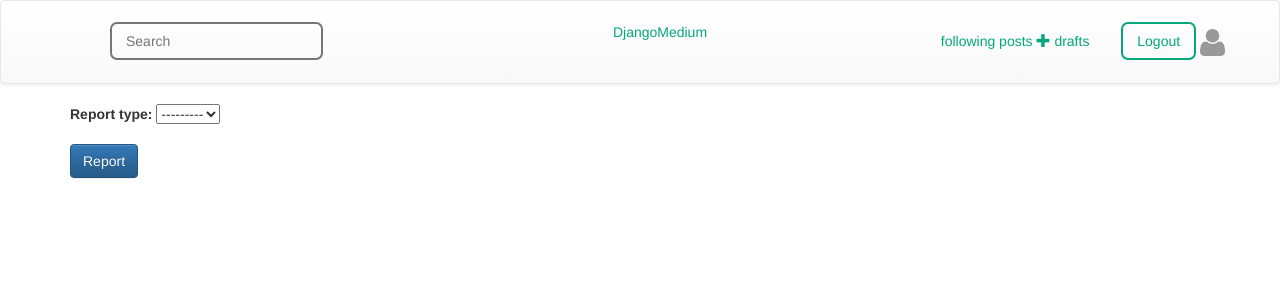
After one commit to akalp/DjangoMedium, a Django app: page /report_post/1/ in a window 1280 px wide. The commit adds this page. Shown: the top 300 px of the page. Run offline with Django 3.2, Linux system fonts and the light colour scheme; the visitor is signed in with stand-in values (Sample User, id 1); data that the repository does not hold is empty; some libraries are stand-ins or nearby versions.

Commit message:
add user/post reporting

```diff
--- a/blog/admin.py
+++ b/blog/admin.py
@@ -1,8 +1,11 @@
 from django.contrib import admin
 from django.contrib.auth.admin import UserAdmin
-from .models import CustomUser, Post, Comment, Topic
+from .models import CustomUser, Post, Comment, Topic, ReportType, UserReport, PostReport
 
 admin.site.register(CustomUser, UserAdmin)
 admin.site.register(Post)
 admin.site.register(Comment)
 admin.site.register(Topic)
+admin.site.register(ReportType)
+admin.site.register(UserReport)
+admin.site.register(PostReport)
--- a/blog/forms.py
+++ b/blog/forms.py
@@ -1,7 +1,7 @@
 from django import forms
 from django.contrib.auth.forms import UserCreationForm
 
-from .models import CustomUser, Post, Comment
+from .models import CustomUser, Post, Comment, UserReport, PostReport
 
 from datetime import datetime
 
@@ -46,3 +46,15 @@ class CommentForm(forms.ModelForm):
     def __init__(self, *args, **kwargs):
         super(CommentForm, self).__init__(*args, **kwargs)
         self.fields['content'].label = "Write a comment:"
+
+
+class UserReportForm(forms.ModelForm):
+    class Meta:
+        model = UserReport
+        fields = ('report_type',)
+
+
+class PostReportForm(forms.ModelForm):
+    class Meta:
+        model = PostReport
+        fields = ('report_type',)
--- a/blog/models.py
+++ b/blog/models.py
@@ -134,3 +134,34 @@ class Comment(models.Model):
         return reverse('post', kwargs={
             'pk': self.pk
         })
+
+
+class ReportType(models.Model):
+    type = models.CharField(max_length=250, blank=False)
+
+    def __str__(self):
+        return self.type
+
+
+class PostReport(models.Model):
+    class Meta:
+        unique_together = (('user', 'post'),)
+
+    user = models.ForeignKey(CustomUser, on_delete=models.CASCADE, related_name='report_posts')
+    post = models.ForeignKey(Post, on_delete=models.CASCADE)
+    report_type = models.ForeignKey(ReportType, on_delete=models.CASCADE, related_name='reported_posts', blank=False)
+
+    def __str__(self):
+        return str(self.user)+" report "+str(self.post)+" by "+str(self.post.author)+" with "+str(self.report_type)
+
+
+class UserReport(models.Model):
+    class Meta:
+        unique_together = (('reporter', 'reported'),)
+
+    reporter = models.ForeignKey(CustomUser, on_delete=models.CASCADE, related_name='report_users')
+    reported = models.ForeignKey(CustomUser, on_delete=models.CASCADE)
+    report_type = models.ForeignKey(ReportType, on_delete=models.CASCADE, related_name='reported_users', blank=False)
+
+    def __str__(self):
+        return str(self.reporter)+" report "+str(self.reported)+" with "+str(self.report_type)
--- a/blog/templates/blog/profile.html
+++ b/blog/templates/blog/profile.html
@@ -17,6 +17,9 @@
                         <a href="{% url 'blog:unblock_user' pk=blog_user.pk %}">Unblock</a>
                     {% else %}
                         <a href="{% url 'blog:block_user' pk=blog_user.pk %}">Block</a>
+                    {% endif %}
+                        {% if blog_user.pk|not_reported_user:user%}
+                        <a href="{% url 'blog:report_user' reported_pk=blog_user.pk %}">Report</a>
                     {% endif %}
                     {% endif %}
                 {% else %}
--- /dev/null
+++ b/blog/templates/blog/report.html
@@ -0,0 +1,13 @@
+{% extends 'blog/base.html' %}
+
+{% block content %}
+
+    <form method="post" enctype="multipart/form-data">
+    {% csrf_token %}
+    <div class="form-group">
+        {{report_form.as_p}}
+    </div>
+    <button type="submit" class="btn btn-primary">Report</button>
+</form>
+
+{% endblock %}
--- a/blog/urls.py
+++ b/blog/urls.py
@@ -11,19 +11,16 @@ urlpatterns = [
     path('new/', views.NewPostView.as_view(), name='new'),
     # path('new2/', views.new_post, name='new2'),
 
-    path('follow/<author_pk>/<int:post_pk>',
-         views.follow_user, name='follow_user'),
-    path('unfollow/<author_pk>/<int:post_pk>',
-         views.unfollow_user, name='unfollow_user'),
-    path('follow/<pk>/',
-         views.follow_user2, name='follow_user2'),
-    path('unfollow/<pk>/',
-         views.unfollow_user2, name='unfollow_user2'),
-    path('block/<pk>/',
-         views.block_user, name='block_user'),
-    path('unblock/<pk>/',
-         views.unblock_user, name='unblock_user'),
+    path('follow/<author_pk>/<int:post_pk>', views.follow_user, name='follow_user'),
+    path('unfollow/<author_pk>/<int:post_pk>', views.unfollow_user, name='unfollow_user'),
+    path('follow/<pk>/', views.follow_user2, name='follow_user2'),
+    path('unfollow/<pk>/', views.unfollow_user2, name='unfollow_user2'),
 
+    path('block/<pk>/', views.block_user, name='block_user'),
+    path('unblock/<pk>/', views.unblock_user, name='unblock_user'),
+
+    path('report_user/<reported_pk>/', views.report_user, name='report_user'),
+    path('report_post/<int:reported_pk>/', views.report_post, name='report_post'),
 
     path('follow/topic/<topic>', views.follow_topic, name='follow_topic'),
     path('unfollow/topic/<topic>', views.unfollow_topic, name='unfollow_topic'),
@@ -56,6 +53,4 @@ urlpatterns = [
 
     path('me/', views.my_profile, name='me'),
 
-
-
 ]
--- a/blog/views.py
+++ b/blog/views.py
@@ -13,7 +13,7 @@ from django.contrib import messages
 from itertools import chain
 import re
 
-from .forms import (UserForm, PostForm, UserEditForm, CommentForm)
+from .forms import (UserForm, PostForm, UserEditForm, CommentForm, UserReportForm, PostReportForm)
 from .models import Post, Comment, Topic, CustomUser
 
 
@@ -210,6 +210,44 @@ def register_user(request):
     })
 
 
+@login_required
+def report_user(request, reported_pk):
+    if request.method == 'POST':
+        report_form = UserReportForm(data=request.POST)
+
+        if report_form.is_valid():
+            report = report_form.save(commit=False)
+            report.reporter = request.user
+            report.reported = CustomUser.objects.get(pk=reported_pk)
+            report.save()
+            return HttpResponseRedirect(reverse('blog:profile', kwargs={'pk': reported_pk}))
+        else:
+            print(report_form.errors)
+    else:
+        report_form = UserReportForm()
+
+    return render(request, 'blog/report.html', {'report_form': report_form})
+
+
+@login_required
+def report_post(request, reported_pk):
+    if request.method == 'POST':
+        report_form = PostReportForm(data=request.POST)
+
+        if report_form.is_valid():
+            report = report_form.save(commit=False)
+            report.user = request.user
+            report.post = Post.objects.get(pk=reported_pk)
+            report.save()
+            return HttpResponseRedirect(reverse('blog:post', kwargs={'pk': reported_pk}))
+        else:
+            print(report_form.errors)
+    else:
+        report_form = UserReportForm()
+
+    return render(request, 'blog/report.html', {'report_form': report_form})
+
+
 def new_post(request):
 
     if request.method == 'POST':
```
Also changed, not shown: blog/templates/blog/post.html (+11 -3 lines), blog/templatetags/extras.py (+17 -1 lines).
